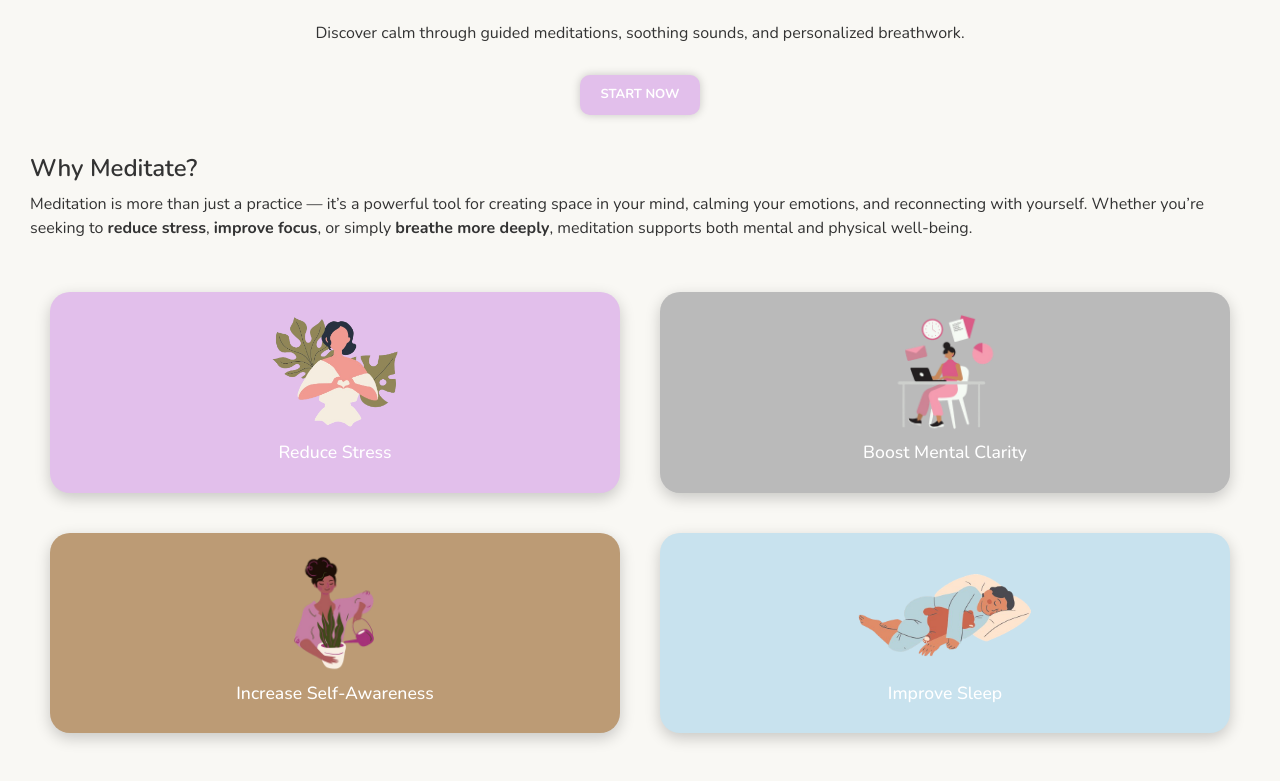
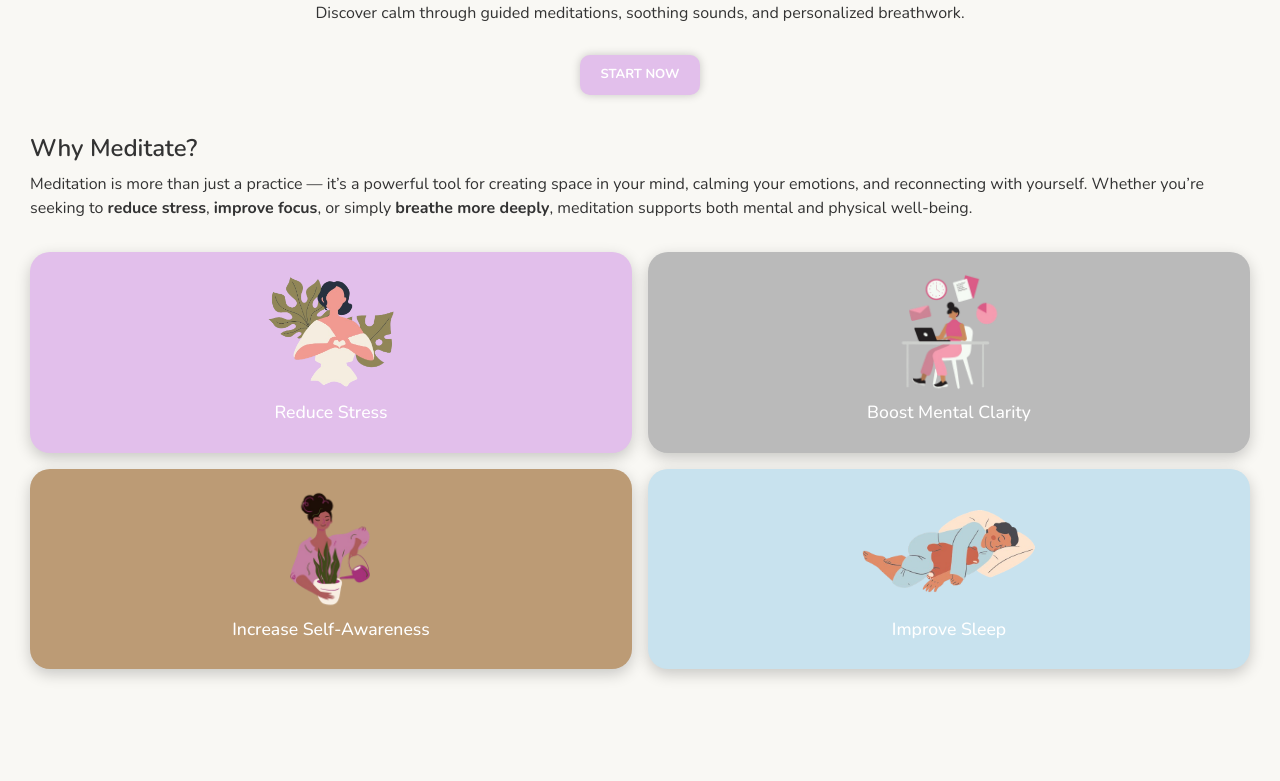
Before and after one commit to alepuliani/balance-mind, a React (Vite) app: page / in a window 1280 px wide. Shown: the part 1031-1812 px from the top of the page. After the commit the page ends 1762 px from the top, so only its background shows below. Built offline with nearby package versions, Linux system fonts and the light colour scheme.

Commit message:
corretti errori

```diff
--- a/src/components/BaseButton.jsx
+++ b/src/components/BaseButton.jsx
@@ -25,6 +25,6 @@ const BaseButton = ({ onClick, children }) => {
 
 BaseButton.propTypes = {
   children: PropTypes.string.isRequired,
-  onClick: PropTypes.func.isRequired // Aggiungi questa prop
+  onClick: PropTypes.func // Aggiungi questa prop
 }
 export default BaseButton
--- a/src/components/Card.jsx
+++ b/src/components/Card.jsx
@@ -12,8 +12,8 @@ const CardDiv = styled.div`
   color: #ffffff;
   position: relative;
   box-shadow: 0 5px 15px rgba(0, 0, 0, 0.2);
-  margin: 20px;
   text-align: center;
+  transition: transform 0.2s ease-in-out;
 
   &:hover .card-play {
     display: flex;
@@ -21,15 +21,24 @@ const CardDiv = styled.div`
     align-items: center;
     cursor: pointer;
   }
+
+  &.card-button:hover {
+    transform: scale(1.03);
+  }
 `
 
-const Card = ({ color, children }) => {
-  return <CardDiv color={color}>{children}</CardDiv>
+const Card = ({ color, children, className }) => {
+  return (
+    <CardDiv color={color} className={className}>
+      {children}
+    </CardDiv>
+  )
 }
 export default Card
 
 Card.propTypes = {
   children: PropTypes.node,
   color: PropTypes.string,
-  meditation: PropTypes.object
+  meditation: PropTypes.object,
+  className: PropTypes.string
 }
--- /dev/null
+++ b/src/components/Spinner.jsx
@@ -0,0 +1,7 @@
+const Spinner = function () {
+  return (
+    <span className="w-15 h-15 mt-14 border-4 border-t-transparent border-solid rounded-full animate-spin"></span>
+  )
+}
+
+export default Spinner
--- a/src/data/meditationsData.js
+++ b/src/data/meditationsData.js
@@ -24,7 +24,8 @@ export const meditationsData = [
     sound: "Birds chirping, gentle rustling of leaves, soft breeze.",
     soundSrc: birdsAudio,
     image: forestImg,
-    color: "greenColor"
+    color: "greenColor",
+    type: "calm"
   },
   {
     id: 2,
@@ -33,7 +34,8 @@ export const meditationsData = [
     sound: "Sound of waves, sea breeze.",
     soundSrc: wavesAudio,
     image: seaImg,
-    color: "lightBlueColor"
+    color: "lightBlueColor",
+    type: "sleep"
   },
   {
     id: 3,
@@ -43,7 +45,8 @@ export const meditationsData = [
     sound: "Tropical rain, distant thunder, chirping birds.",
     soundSrc: rainforestAudio,
     image: rainImg,
-    color: "darkBlueColor"
+    color: "darkBlueColor",
+    type: "energy"
   },
   {
     id: 4,
@@ -53,7 +56,8 @@ export const meditationsData = [
     sound: "Meditation chimes, soft birdsong, gentle breeze.",
     soundSrc: chimesAudio,
     image: meditationImg,
-    color: "lilacColor"
+    color: "lilacColor",
+    type: "calm"
   },
   {
     id: 5,
@@ -63,7 +67,8 @@ export const meditationsData = [
     sound: "Soothing melodies, calming tones, peaceful ambiance.",
     soundSrc: harmonyAudio,
     image: relaxImg,
-    color: "brownColor"
+    color: "brownColor",
+    type: "sleep"
   }
 ]
 
--- a/src/index.css
+++ b/src/index.css
@@ -6,5 +6,5 @@
 
 body {
   font-family: "Nunito", serif;
-  color: #f0f8ff;
+  color: #f0e9c1;
 }
--- a/src/pages/EmotionalState.jsx
+++ b/src/pages/EmotionalState.jsx
@@ -32,11 +32,11 @@ const EmotionalState = function () {
         Welcome to your personal meditation journey. <br /> Choose one of the
         options below, and let’s start your practice.
       </p>
-
+      <div className="grid grid-cols-1 gap-6 m-10">
         {emotions.map((emotion) => {
           return (
             <Link key={emotion.title}>
-            <Card color={emotion.color}>
+              <Card color={emotion.color} className="card-button">
                 {emotion.icon}
                 <h2>{emotion.title}</h2>
                 <p>{emotion.text}</p>
@@ -45,6 +45,7 @@ const EmotionalState = function () {
           )
         })}
       </div>
+    </div>
   )
 }
 
--- a/src/pages/Home.jsx
+++ b/src/pages/Home.jsx
@@ -35,7 +35,7 @@ const Home = () => {
           mental and physical well-being.
         </p>
       </div>
-      <div className="grid grid-cols-2 my-8 ">
+      <div className="grid grid-cols-2 my-8 gap-4">
         {meditationBenefits.map((benefit) => (
           <Card key={benefit.id} color={benefit.color}>
             <div className="flex flex-col items-center justify-center">
--- a/src/pages/MeditationAudio.jsx
+++ b/src/pages/MeditationAudio.jsx
@@ -4,6 +4,7 @@ import { useRef, useState, useEffect } from "react"
 import { FaPlayCircle, FaPauseCircle, FaStop } from "react-icons/fa"
 import { RxLoop } from "react-icons/rx"
 import styled from "styled-components"
+import Spinner from "../components/Spinner"
 
 const LoopBtn = styled.button`
   color: ${(props) => (props.loop ? "black" : "white")};
@@ -20,6 +21,7 @@ const MeditationAudio = () => {
   const audioRef = useRef(null)
   const [currentTime, setCurrentTime] = useState(0)
   const [duration, setDuration] = useState(0)
+  const [imageLoading, setImageLoading] = useState(true)
 
   const audio = audioRef.current
   const meditation = meditationsData.find(
@@ -43,6 +45,10 @@ const MeditationAudio = () => {
 
   useEffect(() => {
     setPlaying(false)
+  }, [meditation])
+
+  useEffect(() => {
+    setImageLoading(true) // Ogni volta che la meditazione cambia, settiamo il loading a true
   }, [meditation])
 
   const formatTime = (time) => {
@@ -78,10 +84,17 @@ const MeditationAudio = () => {
 
   return (
     <div className="flex flex-col items-center px-5">
+      {imageLoading && <Spinner></Spinner>}
+      <div
+        className={`flex flex-col items-center ${
+          imageLoading ? "opacity-0" : "opacity-100"
+        }`}
+      >
         <img
           src={meditation.image}
           alt="meditation image"
-        className="rounded-xl w-[310px] h-[310px] object-cover"
+          className={`rounded-xl w-[310px] h-[310px] object-cover `}
+          onLoad={() => setImageLoading(false)}
         />
         <h1>{meditation.title}</h1>
         <p className="text-black">{meditation.description}</p>
@@ -105,6 +118,7 @@ const MeditationAudio = () => {
           </LoopBtn>
         </div>
       </div>
+    </div>
   )
 }
 export default MeditationAudio
--- a/src/styles/globalStyles.js
+++ b/src/styles/globalStyles.js
@@ -3,7 +3,7 @@ import { createGlobalStyle } from "styled-components"
 export const GlobalStyles = createGlobalStyle`
 body {
   background-color: ${(props) => props.theme.colors.creamColor};
-  margin-top: 80px;
+  margin-top:60px;
   padding: 30px;
   color: ${(props) => props.theme.colors.textColor};
 }
```
Lines whose indentation alone changed are shown as unchanged.
